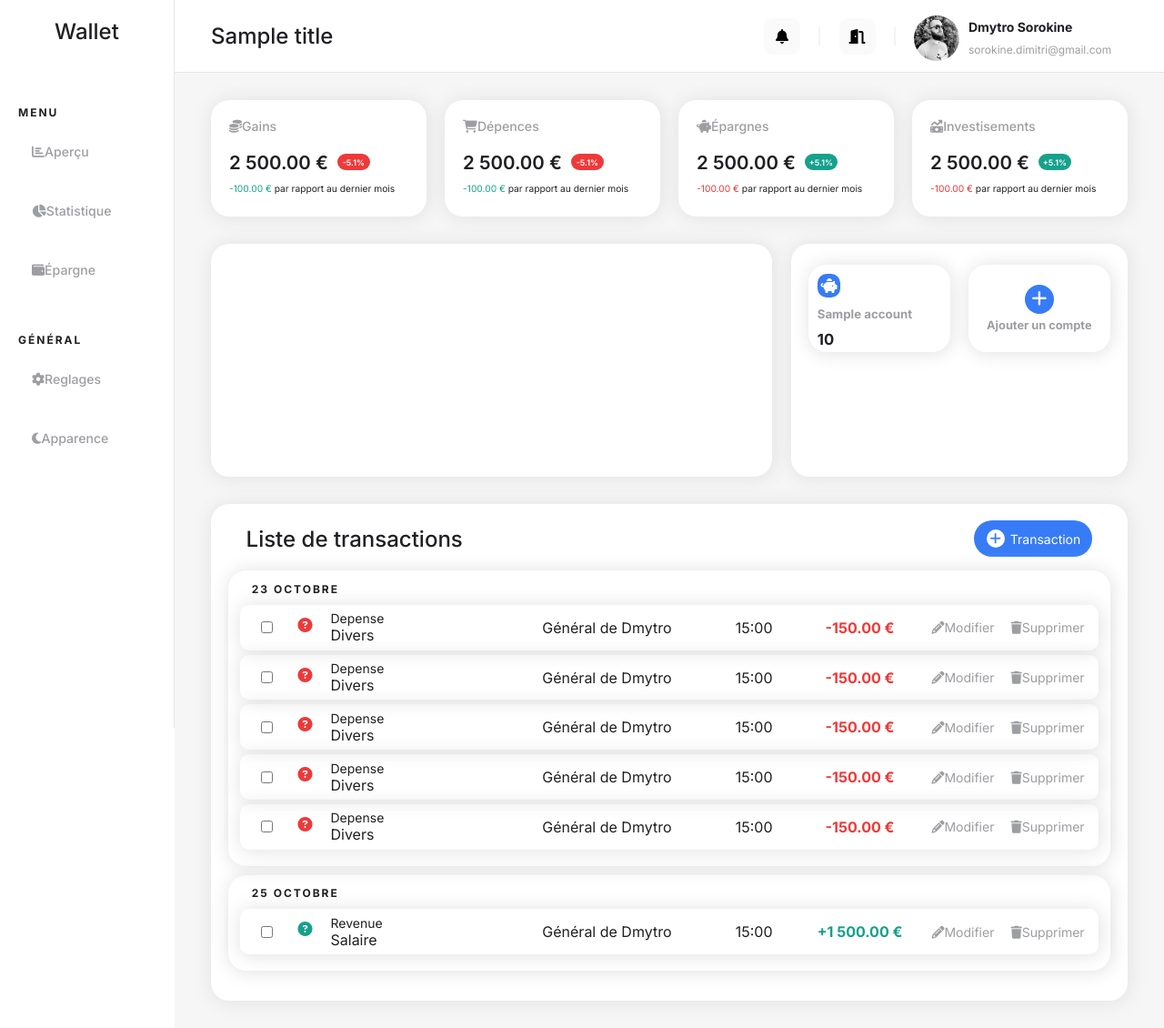
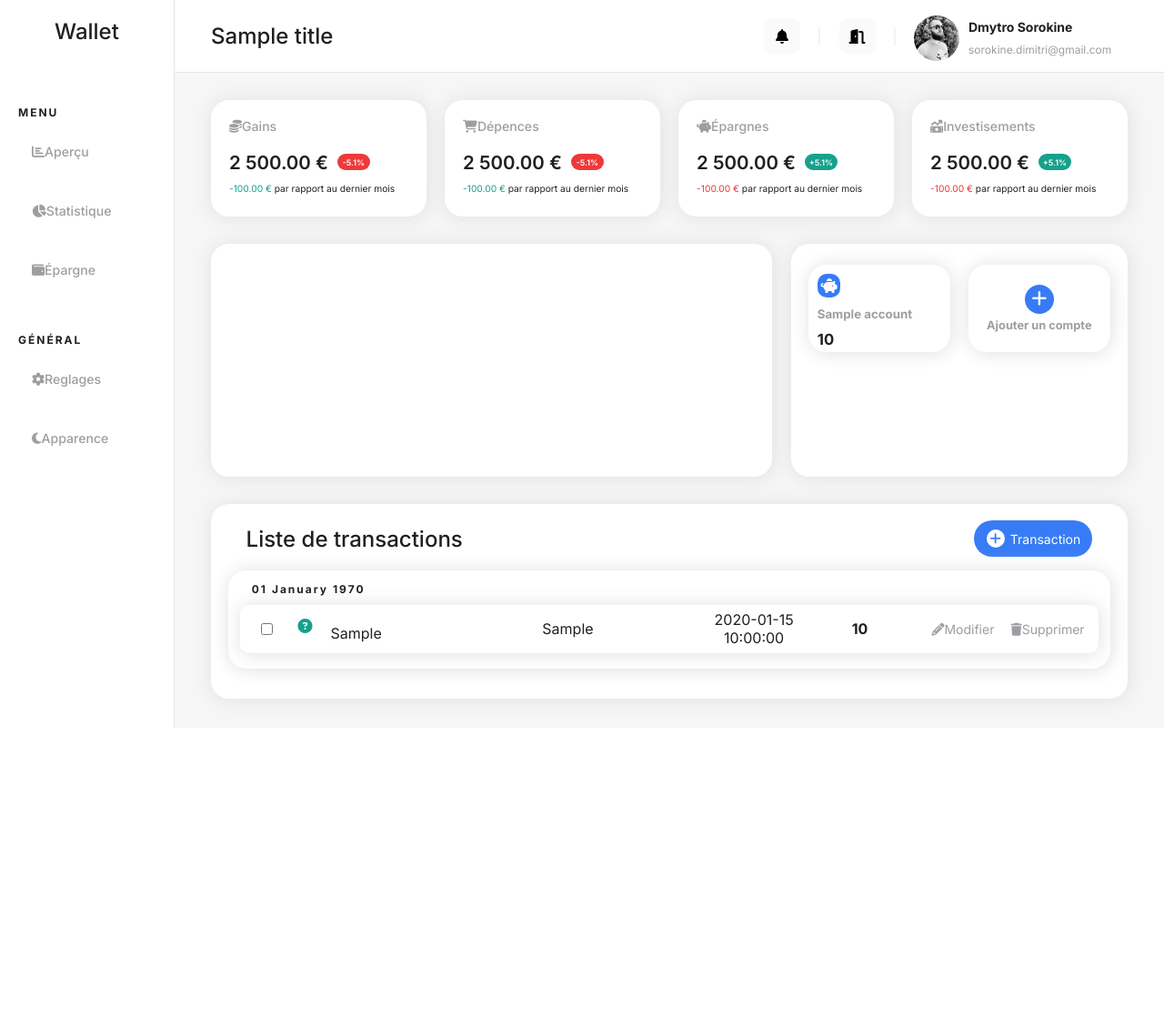
Before and after one commit to SorokineDmytro/Wallet, a PHP site: template view/apercu/apercu.html.php in a window 1280 px wide. Shown: the whole page at 91% size. After the commit the page ends 800 px from the top, so only its background shows below. Run offline with PHP 8.4, Linux system fonts and the light colour scheme; the template is opened without the code that fills it: most values are stand-ins (such as "Sample title", 1, 10 or a date in 2020).

Commit message:
Dynamicaly generated list of operations using variables to be completed.

```diff
--- a/db/request.sql
+++ b/db/request.sql
@@ -190,4 +190,5 @@ CREATE TABLE Operation (
 INSERT INTO operation (compte_id, timestamp, montant, type_id, categorie_id, souscategorie_id) VALUES
 (1, CURRENT_TIMESTAMP, 250.00, 1, 1, 2),
 (1, CURRENT_TIMESTAMP, 1950.00, 2, 10, 56),
-(1, CURRENT_TIMESTAMP, 550.00, 1, 3, 1);
+(1, CURRENT_TIMESTAMP, 550.00, 1, 3, 13),
+(2, CURRENT_TIMESTAMP, 100.00, 1, 5, 24);
--- a/model/CompteManager.php
+++ b/model/CompteManager.php
@@ -75,4 +75,8 @@
             $this->deleteTable($table,$id);
         }
 
+        public function getAccountNameByAccountId($accountId) {
+            $accountName = $this->findOne(['id' => $accountId], 'object');
+            return $accountName->getNumcompte();
+        }
     }
--- a/model/OperationManager.php
+++ b/model/OperationManager.php
@@ -95,4 +95,10 @@
             return $totalExpense;
         }
 
+        // function to retrieve the operations by account
+        public function getOperationsByAccount($accountId) {
+            $operations = $this->findAll(['compte_id' => $accountId], 'object', 'order by timestamp desc');
+            return $operations;
+        }
+
     }
--- a/model/SousCategorieManager.php
+++ b/model/SousCategorieManager.php
@@ -75,4 +75,9 @@
             $this->deleteTable($table,$id);
         }
 
+        public function getSousCategorieNameById($sousCategorieId) {
+            $sousCategorieName = $this->findOne(['id' => $sousCategorieId], 'object');
+            return $sousCategorieName->getDescription();
+        }
+
     }
--- a/view/apercu/apercu.html.php
+++ b/view/apercu/apercu.html.php
@@ -90,78 +90,49 @@
                             <button class="operation-add blue"><div class="white"><i class="fas fa-plus"></i></div><span>Transaction</span></button>
                         </div>
                         <ul class="operation-list">
+                            <?php foreach($operationsByDate as $date => $operations):?>
                                 <li class="operation-date">
-                                <h3>23 OCTOBRE</h3>
+                                    <h3><?=date('d F Y', strtotime($date))?></h3>
                                     <ul>
+                                        <?php foreach ($operations as $operation) :?>
                                         <li class="operation-item">
                                             <input type="checkbox" name="choix" id="choix">
-                                        <div class="operation-item_circle"><i class="fas fa-circle-question color-red"></i></div>
-                                        <div class="operation-item_type">Depense</div>
-                                        <span class="operation-item_categorie">Divers</span>
-                                        <span class="operation-item_account">Général de Dmytro</span>
-                                        <span class="operation-item_time">15:00</span>
-                                        <span class="operation-item_amount color-red">-150.00 €</span>
+                                            <div class="operation-item_circle"><i class="fas fa-circle-question color-green"></i></div>
+                                            <div class="operation-item_type">
+                                                <?php
+                                                    switch($operation['op_type']) {
+                                                        case 1:
+                                                            echo 'Dépense';
+                                                            break;
+                                                        case 2:
+                                                            echo 'Revenu';
+                                                            break;
+                                                        case 3:
+                                                            echo 'Transfert';
+                                                            break;
+                                                    }
+                                                ?>
+                                            </div>
+                                            <span class="operation-item_categorie"><?= htmlspecialchars($operation['op_souscategorie']) ?></span>
+                                            <span class="operation-item_account"><?= $operation['op_account'] ?></span>
+                                            <span class="operation-item_time"><?= $operation['op_time'] ?></span>
+                                            <?php if($operation['op_type'] == 1) :?>
+                                                <span class="operation-item_amount color-red">-<?=$operation['op_amount']?></span>
+                                            <?php elseif($operation['op_type'] == 2) :?>
+                                                <span class="operation-item_amount color-green">+<?=$operation['op_amount']?></span>
+                                            <?php else :?>
+                                                <span class="operation-item_amount"><?=$operation['op_amount']?></span>
+                                            <?php endif ;?>
                                             <div class="operation-buttons">
                                                 <button class="btn-action btn-modify"><i class="fas fa-pencil"></i>Modifier</button>
                                                 <button class="btn-action btn-delete"><i class="fas fa-trash"></i>Supprimer</button>
                                             </div>
                                         </li>
-                                    <li class="operation-item">
-                                        <input type="checkbox" name="choix" id="choix">
-                                        <div class="operation-item_circle"><i class="fas fa-circle-question color-red"></i></div>
-                                        <div class="operation-item_type">Depense</div>
-                                        <span class="operation-item_categorie">Divers</span>
-                                        <span class="operation-item_account">Général de Dmytro</span>
-                                        <span class="operation-item_time">15:00</span>
-                                        <span class="operation-item_amount color-red">-150.00 €</span>
-                                        <div class="operation-buttons">
-                                            <button class="btn-action btn-modify"><i class="fas fa-pencil"></i>Modifier</button>
-                                            <button class="btn-action btn-delete"><i class="fas fa-trash"></i>Supprimer</button>
-                                        </div>
-                                    </li>
-                                    <li class="operation-item">
-                                        <input type="checkbox" name="choix" id="choix">
-                                        <div class="operation-item_circle"><i class="fas fa-circle-question color-red"></i></div>
-                                        <div class="operation-item_type">Depense</div>
-                                        <span class="operation-item_categorie">Divers</span>
-                                        <span class="operation-item_account">Général de Dmytro</span>
-                                        <span class="operation-item_time">15:00</span>
-                                        <span class="operation-item_amount color-red">-150.00 €</span>
-                                        <div class="operation-buttons">
-                                            <button class="btn-action btn-modify"><i class="fas fa-pencil"></i>Modifier</button>
-                                            <button class="btn-action btn-delete"><i class="fas fa-trash"></i>Supprimer</button>
-                                        </div>
-                                    </li>
-                                    <li class="operation-item">
-                                        <input type="checkbox" name="choix" id="choix">
-                                        <div class="operation-item_circle"><i class="fas fa-circle-question color-red"></i></div>
-                                        <div class="operation-item_type">Depense</div>
-                                        <span class="operation-item_categorie">Divers</span>
-                                        <span class="operation-item_account">Général de Dmytro</span>
-                                        <span class="operation-item_time">15:00</span>
-                                        <span class="operation-item_amount color-red">-150.00 €</span>
-                                        <div class="operation-buttons">
-                                            <button class="btn-action btn-modify"><i class="fas fa-pencil"></i>Modifier</button>
-                                            <button class="btn-action btn-delete"><i class="fas fa-trash"></i>Supprimer</button>
-                                        </div>
-                                    </li>
-                                    <li class="operation-item">
-                                        <input type="checkbox" name="choix" id="choix">
-                                        <div class="operation-item_circle"><i class="fas fa-circle-question color-red"></i></div>
-                                        <div class="operation-item_type">Depense</div>
-                                        <span class="operation-item_categorie">Divers</span>
-                                        <span class="operation-item_account">Général de Dmytro</span>
-                                        <span class="operation-item_time">15:00</span>
-                                        <span class="operation-item_amount color-red">-150.00 €</span>
-                                        <div class="operation-buttons">
-                                            <button class="btn-action btn-modify"><i class="fas fa-pencil"></i>Modifier</button>
-                                            <button class="btn-action btn-delete"><i class="fas fa-trash"></i>Supprimer</button>
-                                        </div>
-                                    </li>
-
+                                        <?php endforeach;?>
                                     </ul>
                                 </li>
-                            <li class="operation-date">
+                            <?php endforeach;?>
+                            <!-- <li class="operation-date">
                                 <h3>25 OCTOBRE</h3>
                                 <ul>
                                 <li class="operation-item">
@@ -178,8 +149,7 @@
                                         </div>
                                     </li>
                                 </ul>
-                            </li>
-
+                            </li> -->
                         </ul>
                     </div>
                 </div>
```
Also changed, not shown: controller/ApercuController.php (+21 -1 lines). Lines whose indentation alone changed are shown as unchanged.
